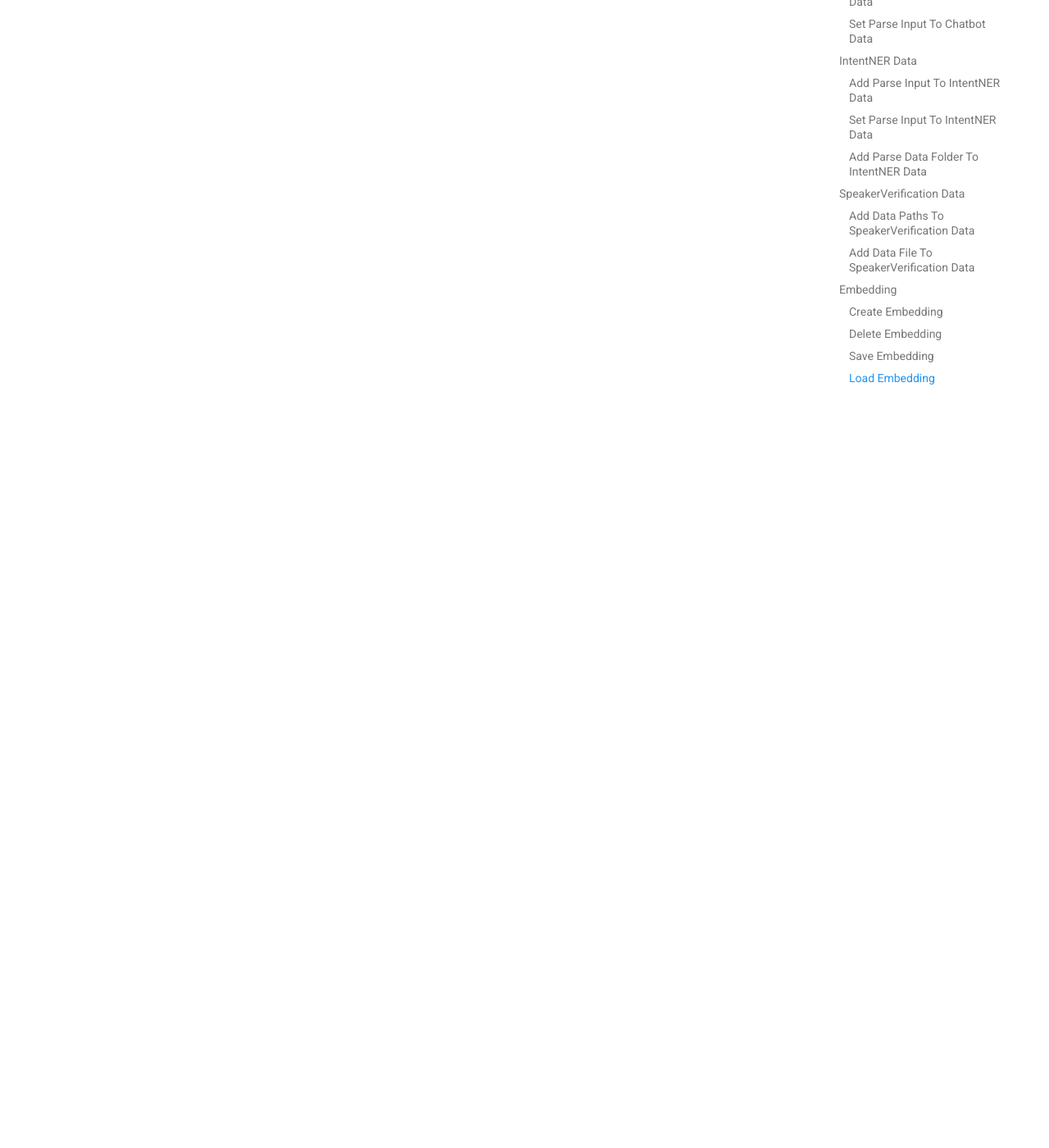
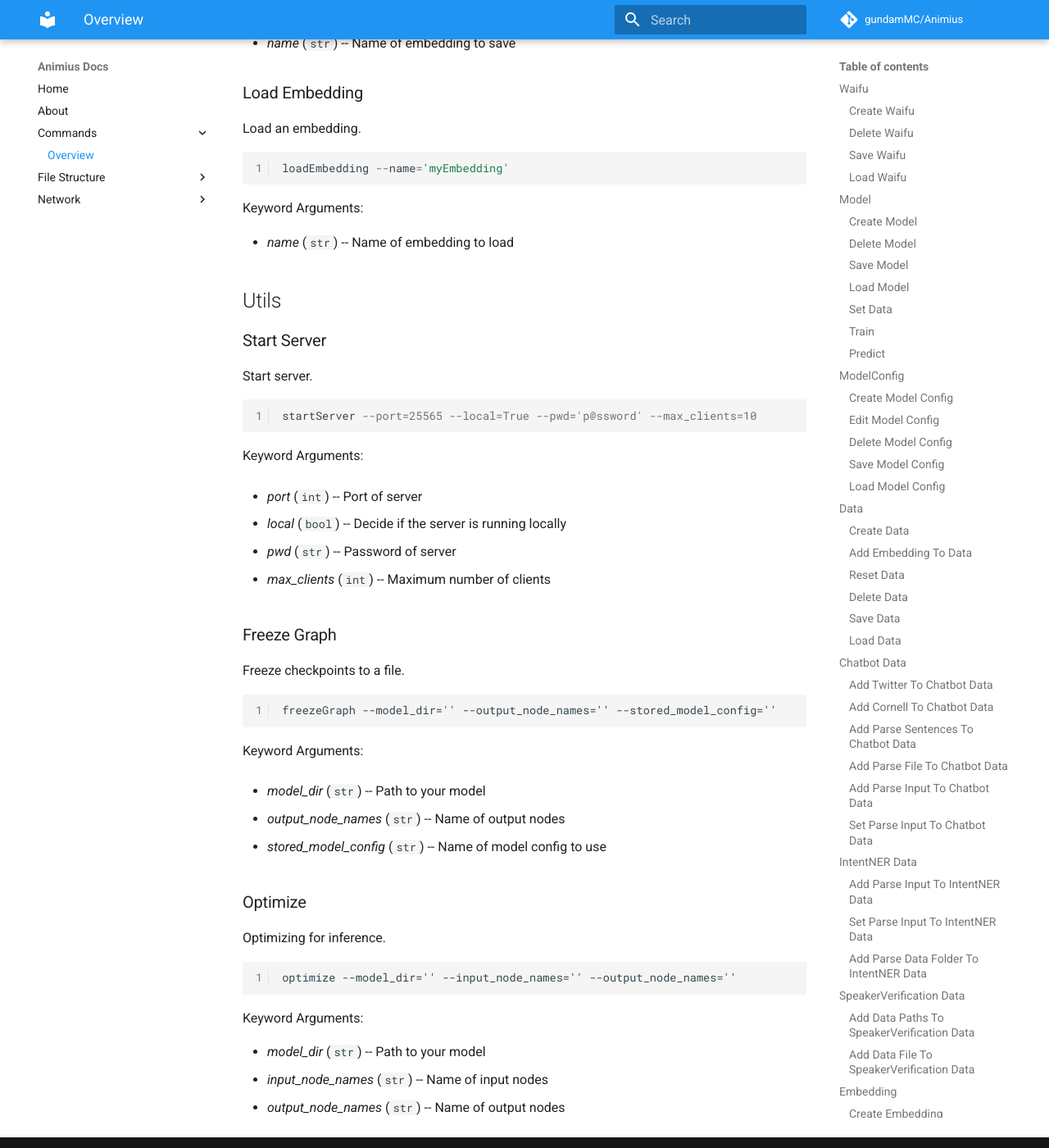
Before and after one commit to gundamMC/animius, an MkDocs documentation site: the page built from docs/commands/overview.md, in a window 1280 px wide and 1400 px high, scrolled down 11385 px. Shown: the whole window at 82% size. Built offline with MkDocs 1.6.1 and Material for MkDocs 9.7.7, drawn with Linux system fonts in a browser that asks for light colours; comment, search, counter and statistics services are not loaded; some of the changed text lies outside the part shown.

Commit message:
Update console and documentation.
Signed-off-by: xAsiimov <admin@xasiimov.com>

````diff
--- a/docs/commands/overview.md
+++ b/docs/commands/overview.md
@@ -19,6 +19,45 @@ The equivalent of this in the network socket would be:
 ```
 
 The various commands and their arguments can be found in this section. Network-socket-related commands can be found under the [Network section](https://gundammc.github.io/Animius/network/overview/).
+##Waifu
+###Create Waifu
+Create a waifu.
+```
+createWaifu --name='myWaifu' --model='myModel'
+```
+Keyword Arguments:
+
+* *name* (``str``) -- Name of waifu
+
+* *model* (``str``) -- Name of model to use
+
+###Delete Waifu
+Delete a waifu.
+```
+deleteWaifu --name='myWaifu'
+```
+Keyword Arguments:
+
+* *name* (``str``) -- Name of waifu to delete
+
+###Save Waifu
+Save a waifu.
+```
+saveWaifu --name='myWaifu'
+```
+Keyword Arguments:
+
+* *name* (``str``) -- Name of waifu to save
+
+###Load Waifu
+Load a waifu.
+```
+loadWaifu --name='myWaifu'
+```
+Keyword Arguments:
+
+* *name* (``str``) -- Name of waifu to load
+
 ##Model
 ###Create Model
 Create a model.
@@ -396,3 +435,43 @@ loadEmbedding --name='myEmbedding'
 Keyword Arguments:
 
 * *name* (``str``) -- Name of embedding to load
+
+##Utils
+###Start Server
+Start server.
+```
+startServer --port=25565 --local=True --pwd='p@ssword' --max_clients=10
+```
+Keyword Arguments:
+
+* *port* (``int``) -- Port of server
+
+* *local* (``bool``) -- Decide if the server is running locally
+
+* *pwd* (``str``) -- Password of server
+
+* *max_clients* (``int``) -- Maximum number of clients
+
+###Freeze Graph
+Freeze checkpoints to a file.
+```
+freezeGraph --model_dir='' --output_node_names='' --stored_model_config=''
+```
+Keyword Arguments:
+
+* *model_dir* (``str``) -- Path to your model
+
+* *output_node_names* (``str``) -- Name of output nodes
+
+* *stored_model_config* (``str``) -- Name of model config to use
+
+###Optimize
+Optimizing for inference.
+```
+optimize --model_dir='' --input_node_names='' --output_node_names=''
+```
+Keyword Arguments:
+
+* *model_dir* (``str``) -- Path to your model
+* *input_node_names* (``str``) -- Name of input nodes
+* *output_node_names* (``str``) -- Name of output nodes
````
Also changed, not shown: 1 other file.
